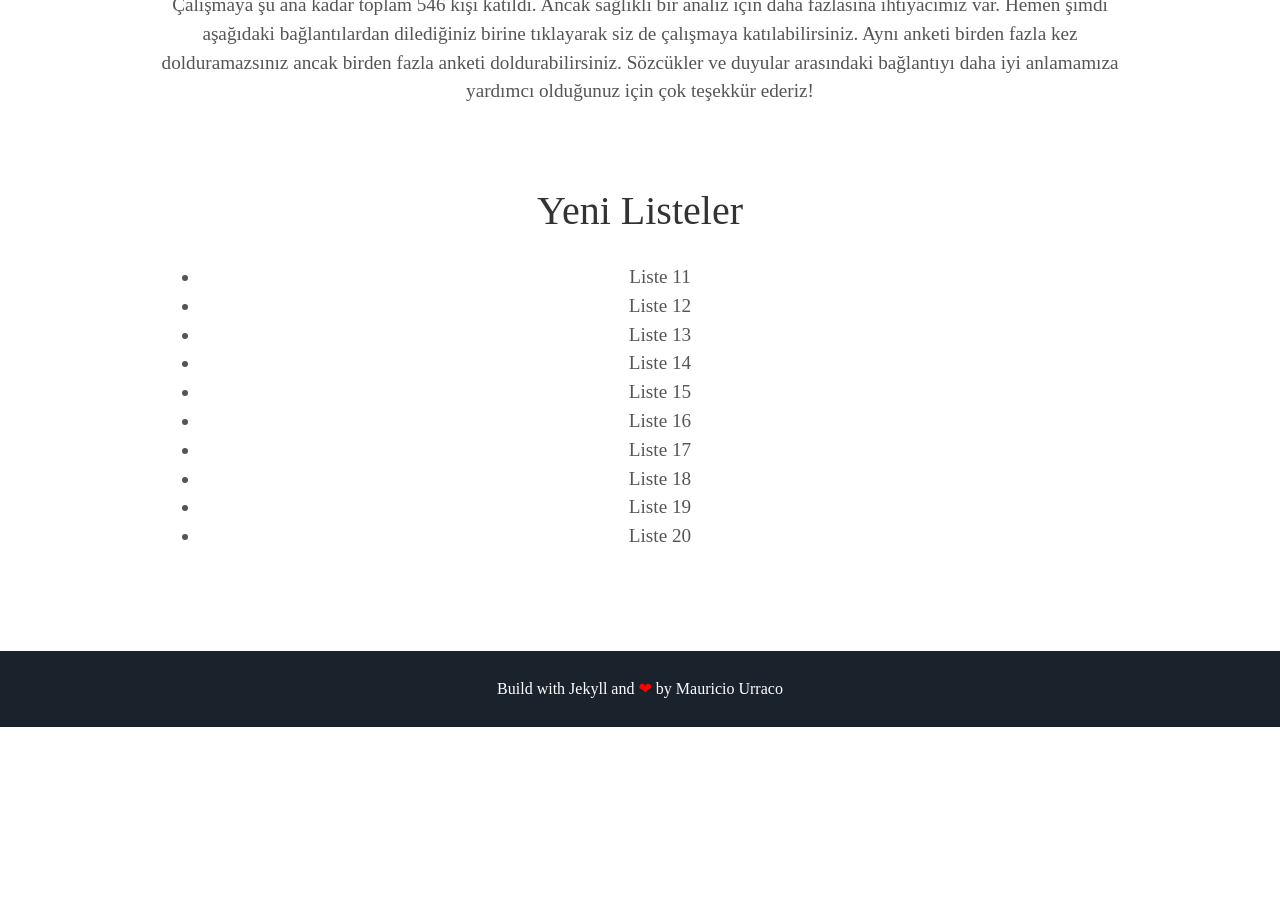
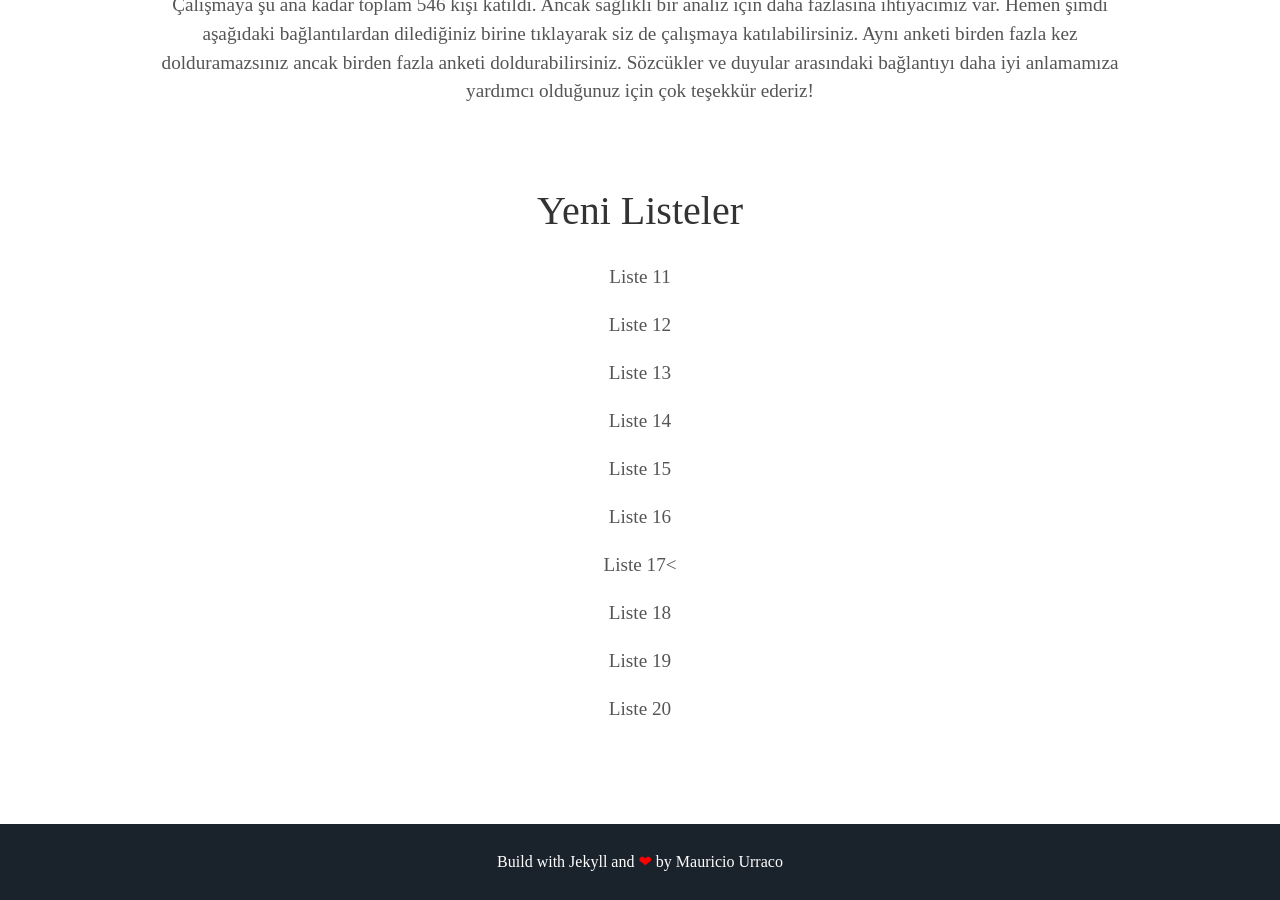
Before and after one commit to 925sozcuk/925sozcuk.github.io, a Jekyll site: the page built from index.html, in a window 1280 px wide and 900 px high, scrolled down 1309 px. Built offline with Jekyll 4.4.1, drawn with Linux system fonts in a browser that asks for light colours; some web fonts are replaced; before the commit the page ends 2036 px from its top, so only the background shows below that.

Commit message:
Update about.html

```diff
--- a/_includes/about.html
+++ b/_includes/about.html
@@ -12,18 +12,15 @@
     Sözcükler ve duyular arasındaki bağlantıyı daha iyi anlamamıza yardımcı olduğunuz için çok teşekkür ederiz!</p>
 
   <h1>Yeni Listeler</h1>
-  <ul>
-  <li>Liste 11</li>
-  <li>Liste 12</li>
-  <li>Liste 13</li>
-  <li>Liste 14</li>
-  <li>Liste 15</li>
-  <li>Liste 16</li>
-  <li>Liste 17</li>
-  <li>Liste 18</li>
-  <li>Liste 19</li>
-  <li>Liste 20</li>
-  </ul>
-
+  <p>Liste 11</p>
+  <p>Liste 12</p>
+  <p>Liste 13</p>
+  <p>Liste 14</p>
+  <p>Liste 15</p>
+  <p>Liste 16</p>
+  <p>Liste 17<</p>
+  <p>Liste 18</p>
+  <p>Liste 19</p>
+  <p>Liste 20</p>
 
 </div>
```
